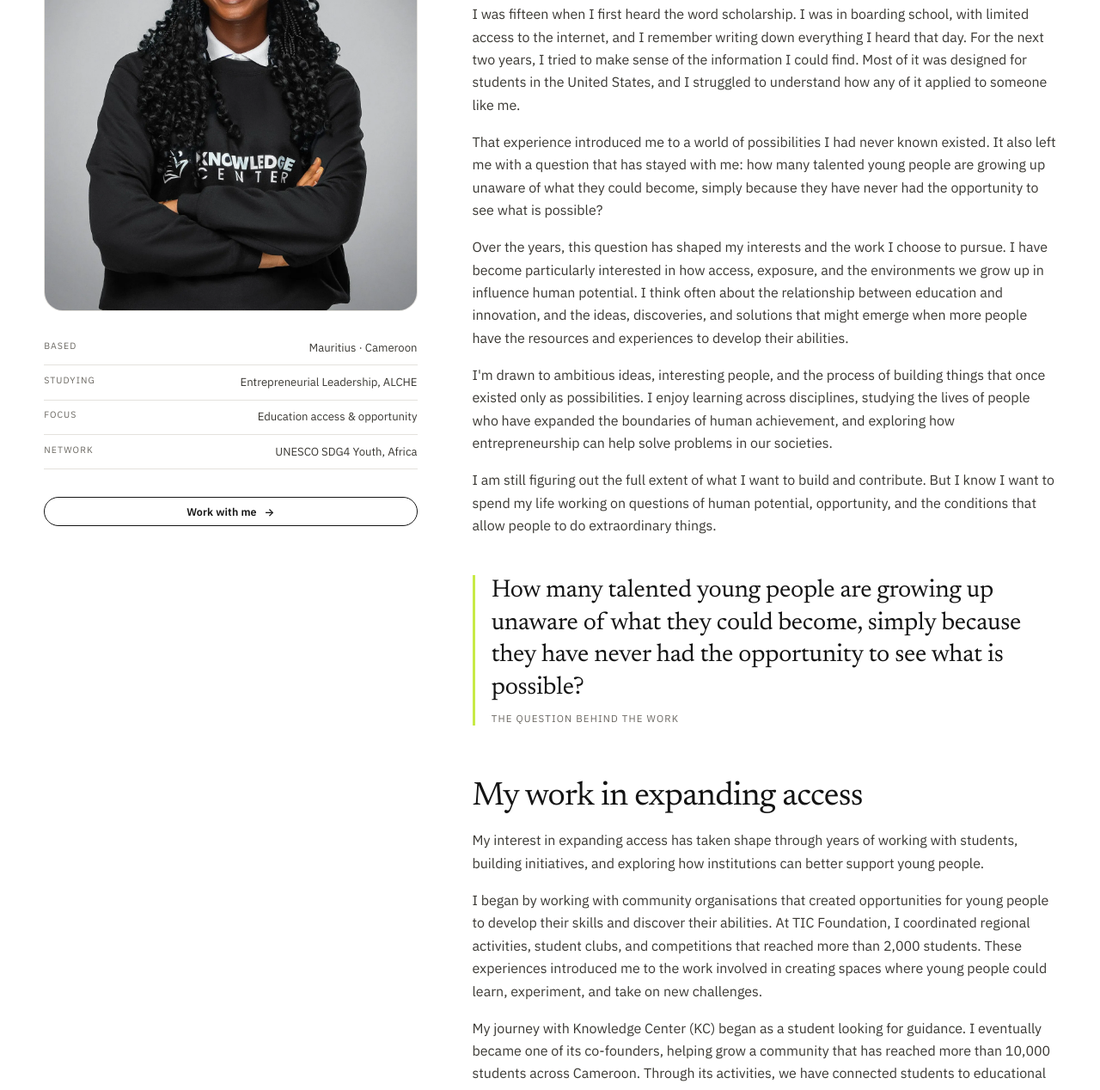
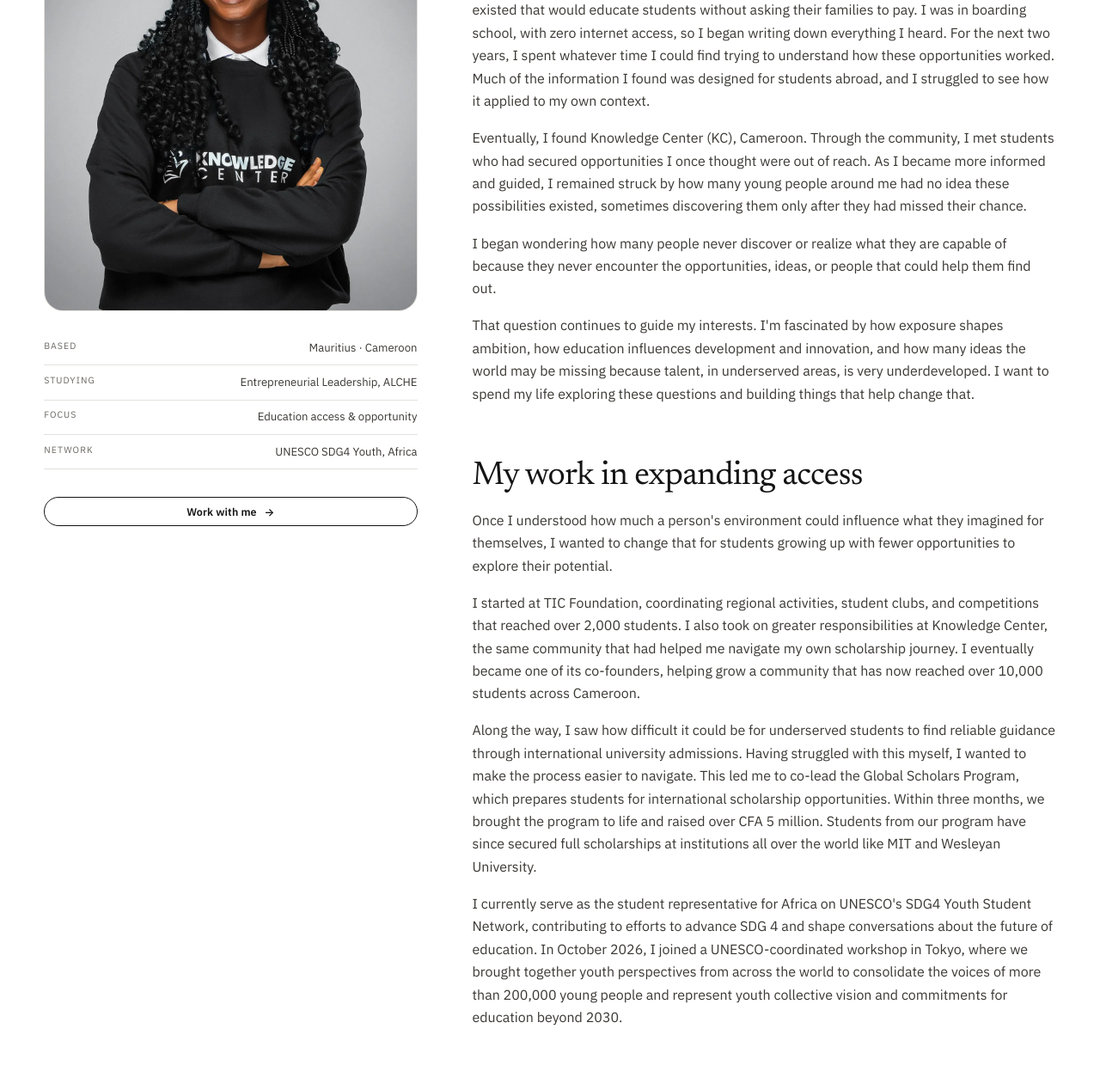
Before and after one commit to Sandy3435/Personal-Website, a plain HTML site: page about.html in a window 1280 px wide. Shown: the part 535-1803 px from the top of the page at 86% size. Drawn offline with Linux system fonts and the light colour scheme.

Commit message:
content(about): rewrite story and work sections per new copy

```diff
--- a/about.html
+++ b/about.html
@@ -79,28 +79,18 @@
           </aside>
 
           <div class="prose">
-            <p class="story-lead">I'm Sandrine Ojong, a Mastercard Foundation Scholar, social entrepreneur, and education advocate from Cameroon. I'm currently pursuing a degree in Entrepreneurial Leadership at the African Leadership College of Higher Education in Mauritius.</p>
-
-            <h2>Who I am</h2>
-            <p>I was fifteen when I first heard the word scholarship. I was in boarding school, with limited access to the internet, and I remember writing down everything I heard that day. For the next two years, I tried to make sense of the information I could find. Most of it was designed for students in the United States, and I struggled to understand how any of it applied to someone like me.</p>
-            <p>That experience introduced me to a world of possibilities I had never known existed. It also left me with a question that has stayed with me: how many talented young people are growing up unaware of what they could become, simply because they have never had the opportunity to see what is possible?</p>
-            <p>Over the years, this question has shaped my interests and the work I choose to pursue. I have become particularly interested in how access, exposure, and the environments we grow up in influence human potential. I think often about the relationship between education and innovation, and the ideas, discoveries, and solutions that might emerge when more people have the resources and experiences to develop their abilities.</p>
-            <p>I'm drawn to ambitious ideas, interesting people, and the process of building things that once existed only as possibilities. I enjoy learning across disciplines, studying the lives of people who have expanded the boundaries of human achievement, and exploring how entrepreneurship can help solve problems in our societies.</p>
-            <p>I am still figuring out the full extent of what I want to build and contribute. But I know I want to spend my life working on questions of human potential, opportunity, and the conditions that allow people to do extraordinary things.</p>
-
-            <blockquote class="pullquote">
-              How many talented young people are growing up unaware of what they could become, simply because they have never had the opportunity to see what is possible?
-              <cite>The question behind the work</cite>
-            </blockquote>
+            <h2>Where it Began</h2>
+            <p class="story-lead">I'm Sandrine Ojong, a Cameroonian, social entrepreneur, education advocate, speaker and a Mastercard Foundation Scholar, studying Entrepreneurial Leadership at the African Leadership College of Higher Education in Mauritius.</p>
+            <p>I was fifteen when I first heard the word scholarship. I could hardly believe that universities existed that would educate students without asking their families to pay. I was in boarding school, with zero internet access, so I began writing down everything I heard. For the next two years, I spent whatever time I could find trying to understand how these opportunities worked. Much of the information I found was designed for students abroad, and I struggled to see how it applied to my own context.</p>
+            <p>Eventually, I found Knowledge Center (KC), Cameroon. Through the community, I met students who had secured opportunities I once thought were out of reach. As I became more informed and guided, I remained struck by how many young people around me had no idea these possibilities existed, sometimes discovering them only after they had missed their chance.</p>
+            <p>I began wondering how many people never discover or realize what they are capable of because they never encounter the opportunities, ideas, or people that could help them find out.</p>
+            <p>That question continues to guide my interests. I'm fascinated by how exposure shapes ambition, how education influences development and innovation, and how many ideas the world may be missing because talent, in underserved areas, is very underdeveloped. I want to spend my life exploring these questions and building things that help change that.</p>
 
             <h2 id="work">My work in expanding access</h2>
-            <p>My interest in expanding access has taken shape through years of working with students, building initiatives, and exploring how institutions can better support young people.</p>
-            <p>I began by working with community organisations that created opportunities for young people to develop their skills and discover their abilities. At TIC Foundation, I coordinated regional activities, student clubs, and competitions that reached more than 2,000 students. These experiences introduced me to the work involved in creating spaces where young people could learn, experiment, and take on new challenges.</p>
-            <p>My journey with Knowledge Center (KC) began as a student looking for guidance. I eventually became one of its co-founders, helping grow a community that has reached more than 10,000 students across Cameroon. Through its activities, we have connected students to educational opportunities, learning resources, mentorship, and practical guidance.</p>
-            <p>One of the questions that stayed with me was what happens when a student has the ambition to pursue an international education but lacks the information, preparation, or support to navigate the process. That question led me to contributing to the Global Scholars Program, an initiative designed to help high-potential students prepare for international scholarship opportunities. I co-led the development of its first program, worked directly with families and students, and helped raise over CFA 5 million to support its implementation. The program has since supported students who went on to secure full scholarships at institutions including MIT and Wesleyan University.</p>
-            <p>My work has also brought me into conversations about education at an international level. As the student representative for Africa on the UNESCO SDG4 Youth &amp; Student Network, I have contributed to youth-led discussions on the future of education, including the development of the post-2030 education youth agenda. In October 2026, I joined a UNESCO-coordinated workshop in Tokyo, where we gathered to consolidate and represent the voices of over 200,000 youth worldwide and present their vision and commitments to education.</p>
-            <p>Across these experiences, I have become more interested in the systems that determine who gets access to knowledge, resources, and opportunities to develop their abilities. More so in the role of entrepreneurship and technology in making these systems more accessible, effective, and responsive to the needs of young people.</p>
-            <p>This continues to guide what I build and the questions I pursue.</p>
+            <p>Once I understood how much a person's environment could influence what they imagined for themselves, I wanted to change that for students growing up with fewer opportunities to explore their potential.</p>
+            <p>I started at TIC Foundation, coordinating regional activities, student clubs, and competitions that reached over 2,000 students. I also took on greater responsibilities at Knowledge Center, the same community that had helped me navigate my own scholarship journey. I eventually became one of its co-founders, helping grow a community that has now reached over 10,000 students across Cameroon.</p>
+            <p>Along the way, I saw how difficult it could be for underserved students to find reliable guidance through international university admissions. Having struggled with this myself, I wanted to make the process easier to navigate. This led me to co-lead the Global Scholars Program, which prepares students for international scholarship opportunities. Within three months, we brought the program to life and raised over CFA 5 million. Students from our program have since secured full scholarships at institutions all over the world like MIT and Wesleyan University.</p>
+            <p>I currently serve as the student representative for Africa on UNESCO's SDG4 Youth Student Network, contributing to efforts to advance SDG 4 and shape conversations about the future of education. In October 2026, I joined a UNESCO-coordinated workshop in Tokyo, where we brought together youth perspectives from across the world to consolidate the voices of more than 200,000 young people and represent youth collective vision and commitments for education beyond 2030.</p>
           </div>
         </div>
       </div>
```
